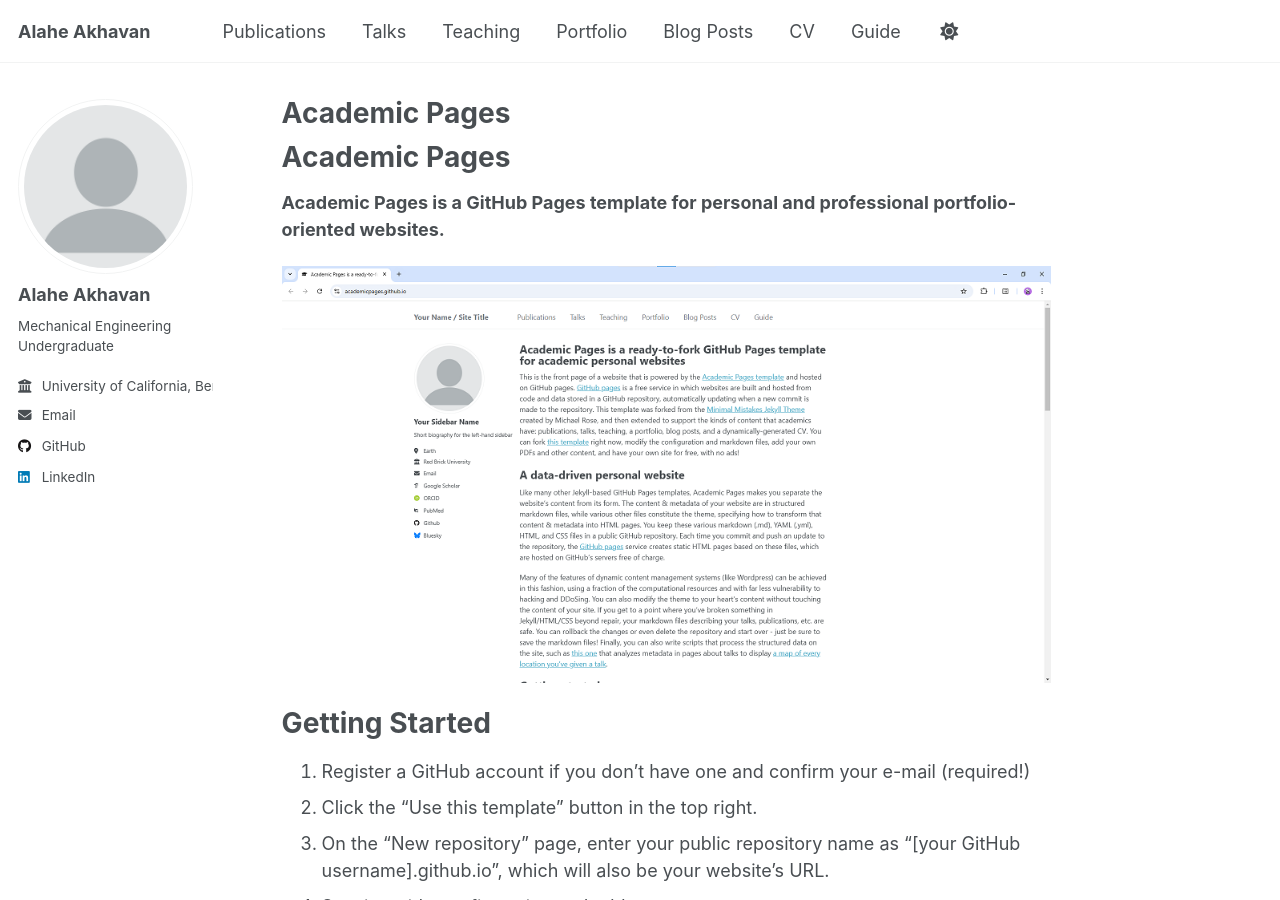
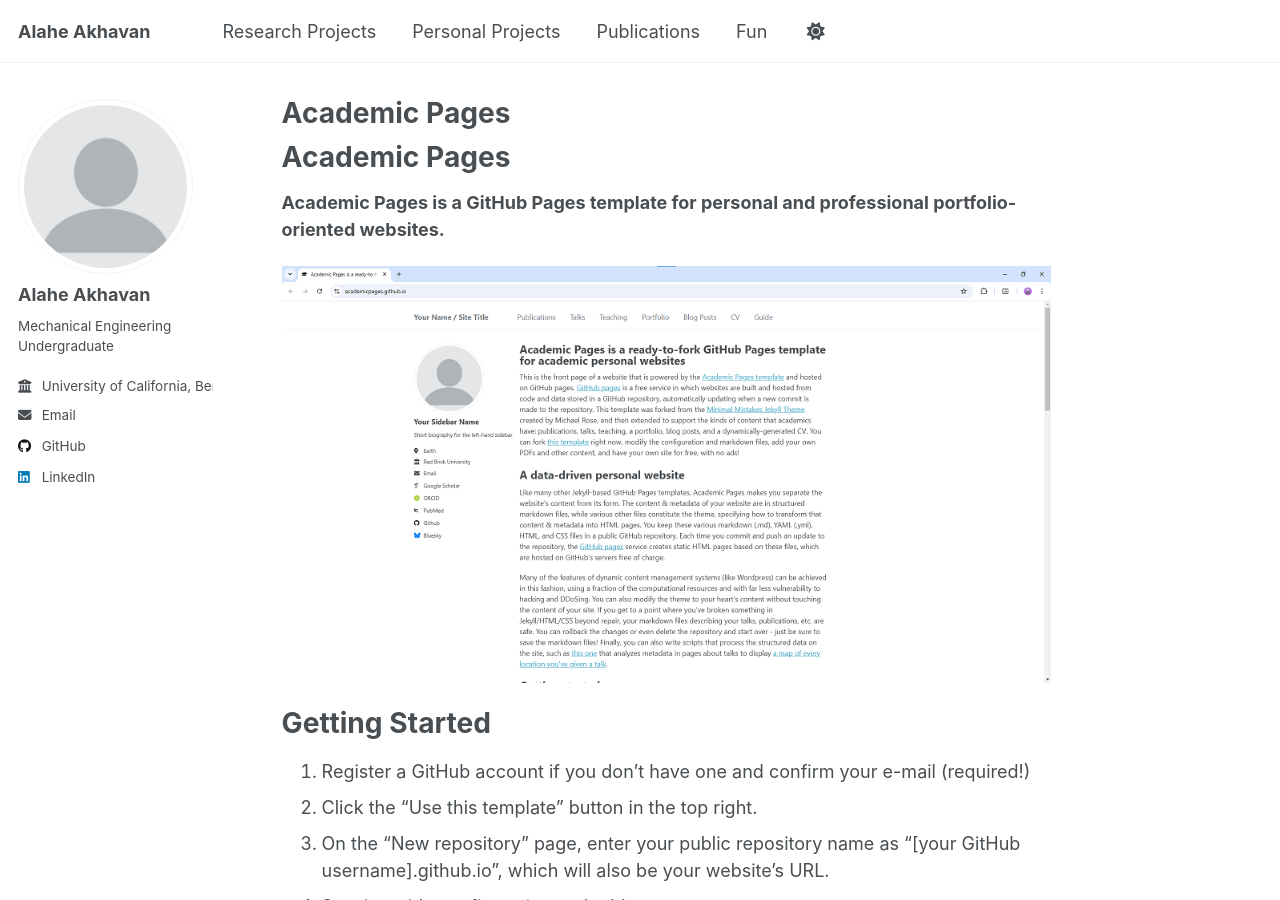
Before and after one commit to Akhavana/akhavana.github.io, a Jekyll site: the page built from README.md, in a window 1280 px wide and 900 px high. Built offline with Jekyll 4.4.1, drawn with Linux system fonts in a browser that asks for light colours; our own code applies the rules of GitHub Pages for plain Markdown files; a script that is not in the unit is left out.

Commit message:
Update navigation.yml

```diff
--- a/_data/navigation.yml
+++ b/_data/navigation.yml
@@ -8,26 +8,11 @@
 #      Markdown formatted page while the second is generated using JSON.
 
 main:
+  - title: "Research Projects"
+    url: /portfolio/research/
+  - title: "Personal Projects"
+    url: /portfolio/personal/
   - title: "Publications"
     url: /publications/
-
-  - title: "Talks"
-    url: /talks/
-
-  - title: "Teaching"
-    url: /teaching/
-
-  - title: "Portfolio"
-    url: /portfolio/
-
-  - title: "Blog Posts"
-    url: /year-archive/
-
-  - title: "CV"
-    url: /cv/
-
-  # - title: "CV"
-  #   url: /cv-json/
-
-  - title: "Guide"
-    url: /markdown/
+  - title: "Fun"
+    url: /fun/
```
